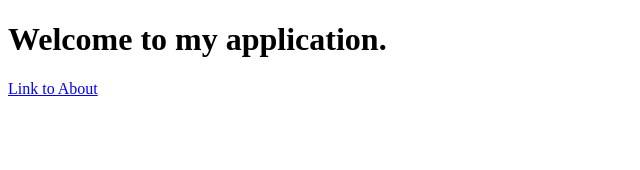
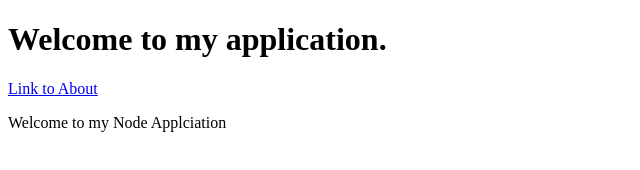
Before and after one commit to JonHurtt/web-server, a website: page public/index.html in a window 1280 px wide. Shown: the whole page, without its empty margins (0-640 px from the left). Drawn offline with Linux system fonts and the light colour scheme.

Commit message:
Updated Index.html

```diff
--- a/public/index.html
+++ b/public/index.html
@@ -7,5 +7,6 @@
 	<body>
 		<h1>Welcome to my application.</h1>
 		<a href="about.html">Link to About</a>
+		<p>Welcome to my Node Applciation</p>
 	</body>
 </html>
```
